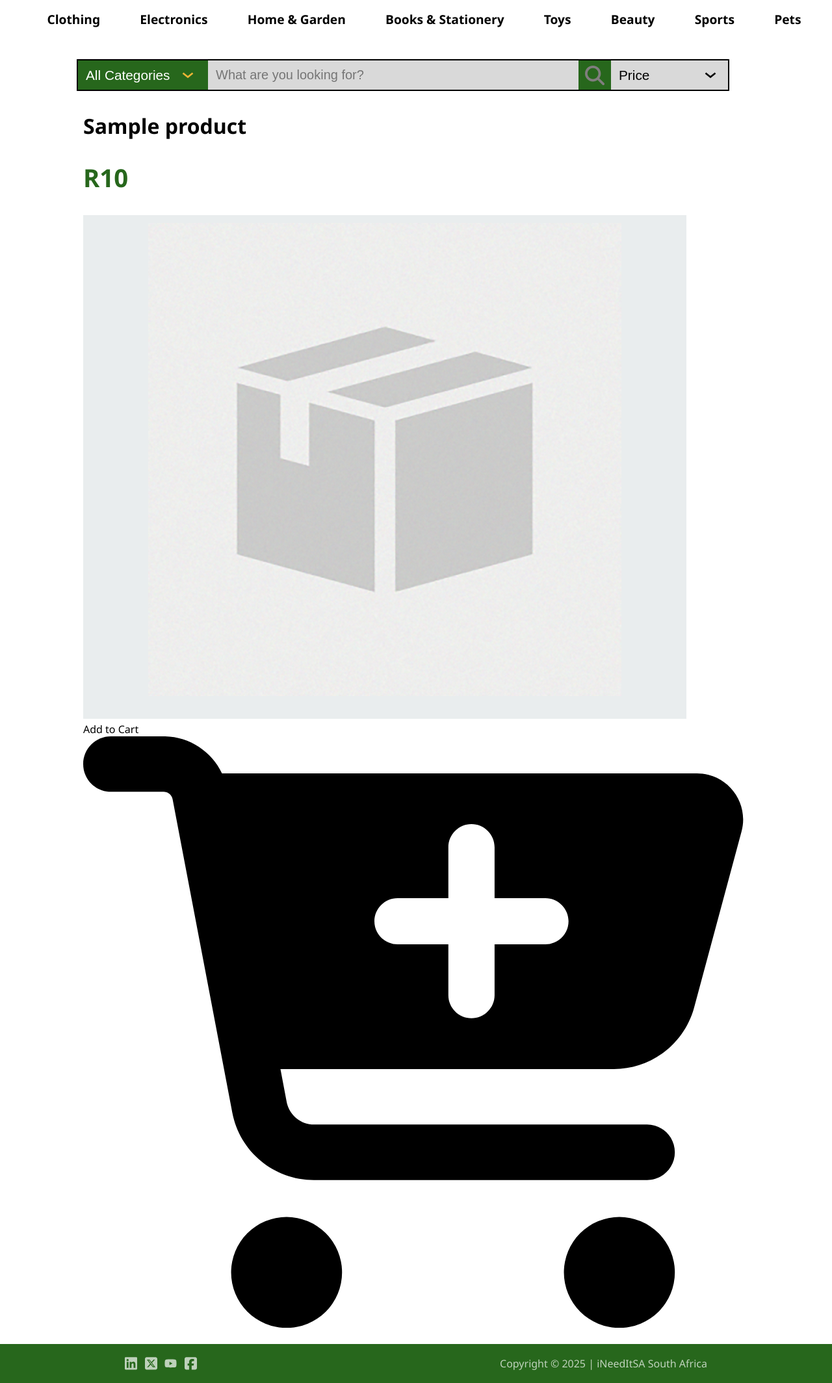
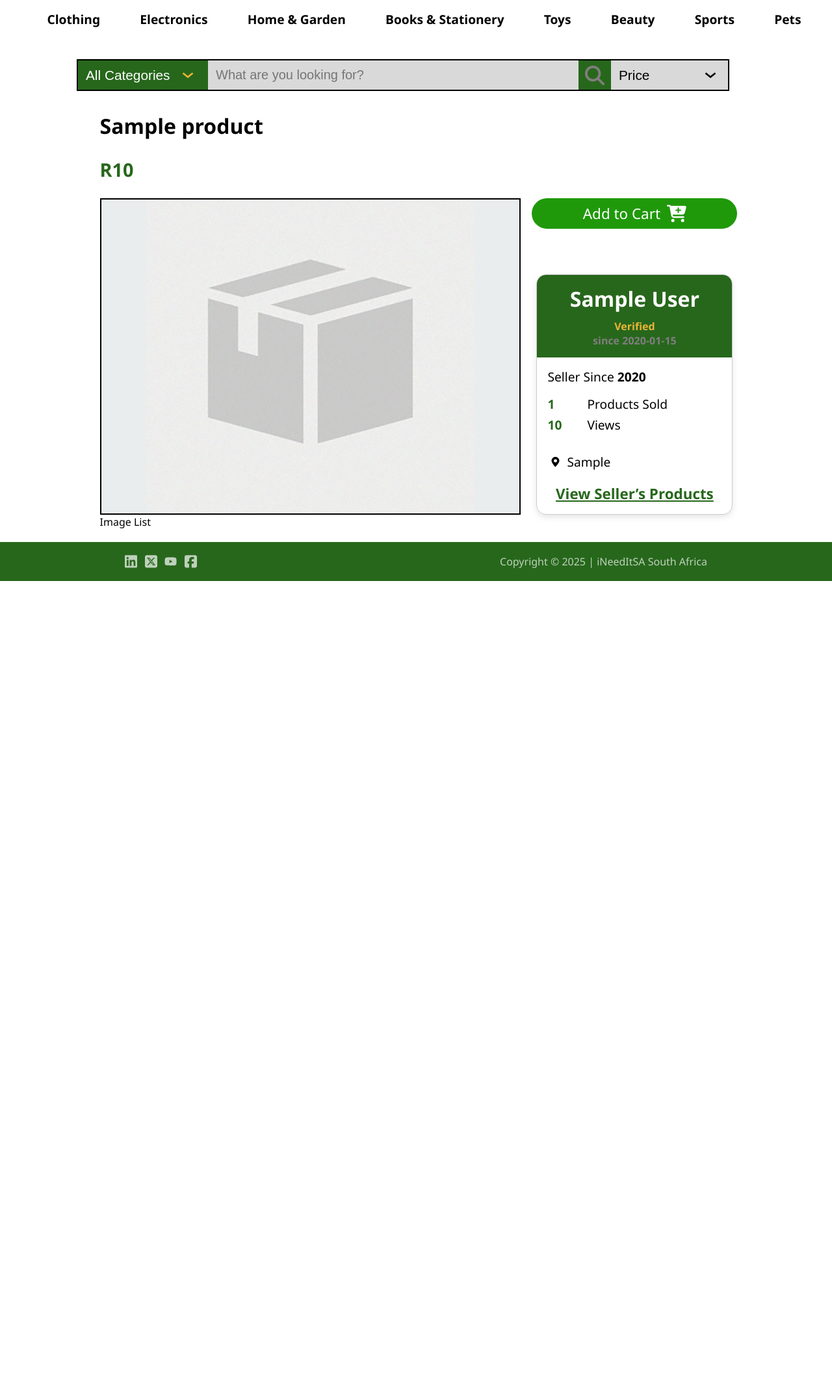
Before and after one commit to CalebRiordan/iNeedItSA, a PHP site: page /products/1 in a window 1280 px wide. Shown: the part 80-2208 px from the top of the page at 65% size. After the commit the page ends 974 px from the top, so only its background shows below. Run offline with PHP 8.4, Linux system fonts and the light colour scheme; tables that the repository leaves empty hold one stand-in row (values such as "Sample post"); data that the repository does not hold is empty.

Commit message:
Continue products/show.php and add seller card

```diff
--- a/app/Core/dtos/User/SellerProfileDTO.php
+++ b/app/Core/dtos/User/SellerProfileDTO.php
@@ -16,7 +16,7 @@ class SellerProfileDTO extends BaseDTO
         public bool $isVerified = false,
         public int $productsSold = 0,
         public int $views = 0,
-        public string $dateRegistered = "",
-        public string $dateVerified = "",
+        public ?string $dateRegistered = null,
+        public ?string $dateVerified = null,
     ) {}
 }
--- a/public/css/products/show.css
+++ b/public/css/products/show.css
@@ -1,8 +1,10 @@
-main{
+main {
     background-color: var(--background-colour);
 }
 
-.search-bar-area{
+/* Search bar */
+
+.search-bar-area {
     width: 100%;
     margin: 32px 0;
     transform: translateX(-20px);
@@ -10,12 +12,177 @@ main{
     z-index: 2;
 }
 
-.product-display{
-    margin: 20px 10%;
+.product-display {
+    margin: 20px 12%;
 }
 
-.heading .pricing{
-    margin-top: 26px;
-    font-size: 1.6em;
+/* Heading */
+
+.pricing .original-price {
+    text-decoration: underline .1em;
+    text-underline-offset: -.4em;
+    text-decoration-skip-ink: none;
+    text-decoration-thickness: 0.12em;
+    font-size: 0.9em;
+    color: rgb(70, 70, 70);
+    position: absolute;
+    top: -0.6em;
+    margin-bottom: 5px;
+}
+
+.heading .pricing {
+    position: relative;
+    width: auto;
+    height: 2em;
+    margin: 26px 0;
+    font-size: 1.2em;
     color: var(--primary-colour);
+    display: flex;
+    justify-items: left;
+    align-items: center;
+    gap: 1em;
 }
+
+.discount-badge {
+    padding: 2px 8px;
+    font-size: 1em;
+    font-weight: bold;
+    height: fit-content;
+    background-color: var(--highlight-colour);
+    color: var(--text-colour-light);
+    border: none;
+    border-radius: 5px;
+    font-style: italic;
+    transform: translateY(5px);
+}
+
+.discount-badge span {
+    position: relative;
+    top: -2px;
+}
+
+/* Images and Seller Card */
+
+.main-grid {
+    display: grid;
+    grid-template-columns: 1fr 300px;
+    grid-template-rows: auto auto;
+    column-gap: 3%;
+}
+
+.main-grid img {
+    width: 100%;
+    object-fit: cover;
+    border: 2px solid black;
+    aspect-ratio: 4 / 3;
+}
+
+.main-grid .col-right {
+    display: flex;
+    flex-direction: column;
+    justify-content: space-between;
+    align-items: center;
+}
+
+.main-grid .add-cart-btn {
+    width: 100%;
+    font-size: 1.4em;
+    color: var(--text-colour-light);
+    display: flex;
+    justify-content: center;
+    gap: 10px;
+    padding: 8px;
+    border-radius: 24px;
+}
+
+.main-grid .add-cart-btn svg {
+    width: 30px;
+    fill: var(--text-colour-light);
+}
+
+/* Seller Card */
+
+.seller-card {
+    width: 100%;
+    border: 1px solid #ccc;
+    border-radius: 15px;
+    overflow: hidden;
+    font-family: inherit;
+    box-shadow: 0 4px 10px rgba(0, 0, 0, 0.1);
+}
+
+.seller-card .header {
+    background-color: var(--primary-colour);
+    color: var(--text-colour-light);
+    padding: 15px;
+    text-align: center;
+}
+
+.seller-card .header h1 {
+    margin-top: 0;
+    margin-bottom: 10px;
+}
+
+.seller-card .header .verified {
+    font-size: 1em;
+    font-weight: bold;
+    color: var(--disabled-colour);
+}
+
+.seller-card .verified .tag {
+    color: var(--highlight-colour);
+}
+
+.seller-card .details {
+    padding: 16px;
+}
+
+.seller-card .details p {
+    margin: 0 0 15px 0;
+    font-size: 1.2em;
+}
+
+.seller-card .details .stat {
+    width: 75%;
+    color: var(--text-colour-dark);
+    font-size: 1.2em;
+    display: grid;
+    grid-template-columns: 1fr 140px;
+    margin: 5px 0;
+}
+
+.seller-card .details .stat-value {
+    color: var(--primary-colour);
+    font-weight: bold;
+}
+
+.seller-card .location {
+    display: flex;
+    align-items: center;
+    gap: 5px;
+    font-size: 1.2em;
+    margin: 30px 0 20px 0;
+}
+
+.seller-card .location svg {
+    width: 25px;
+    height: 16px;
+    fill: black;
+}
+
+.seller-card .seller-products-link {
+    width: 100%;
+    text-align: center;
+    margin-top: 12px;
+}
+
+.seller-card .seller-products-link a {
+    font-size: 1.4em;
+    color: var(--primary-colour);
+    text-decoration: underline;
+    font-weight: bold;
+}
+
+.seller-card .cta a:hover {
+    text-decoration: underline;
+}
--- a/views/products/show.view.php
+++ b/views/products/show.view.php
@@ -20,10 +20,17 @@ require base_path('views/partials/category-bar.php');
         <!-- Heading -->
         <div class="heading">
             <h1><?= htmlspecialchars($product->name) ?></h1>
+
             <div class="pricing">
-                <h2>R<?= number_format($product->price, 0) ?></h2>
+
                 <?php if ($product->discount > 0): ?>
-                    <span class="discount-badge"><b>-</b><?= $product->discount ?>%</span>
+                    <span class="original-price">R<?= number_format($product->price, 0) ?></span>
+                    <h2 class="price">
+                        R<?= number_format($product->price * ((100 - $product->discount) / 100), 0) ?>
+                    </h2>
+                    <div class="discount-badge"><span>-</span><?= $product->discount ?>%</div>
+                <?php else: ?>
+                    <h2 class="price">R<?= number_format($product->price, 0) ?></h2>
                 <?php endif; ?>
             </div>
         </div>
@@ -31,22 +38,58 @@ require base_path('views/partials/category-bar.php');
         <!-- Images & Seller Info -->
         <div class="main-grid">
             <img
-                class="col left"
                 src="<?= $product->displayImageUrl ? htmlspecialchars($product->displayImageUrl) : '/assets/images/product-placeholder.png' ?>"
                 alt="<?= htmlspecialchars($product->name) ?>" />
 
-            <div class="col right">
-                <div class="add-cart-btn">
-                    Add to Cart
+            <div class="col-right">
+                <a class="add-cart-btn salient">
+                    <span>Add to Cart</span>
                     <svg xmlns="http://www.w3.org/2000/svg" viewBox="0 0 576 512">
                         <path d="M0 24C0 10.7 10.7 0 24 0L69.5 0c22 0 41.5 12.8 50.6 32l411 0c26.3 0 45.5 25 38.6 50.4l-41 152.3c-8.5 31.4-37 53.3-69.5 53.3l-288.5 0 5.4 28.5c2.2 11.3 12.1 19.5 23.6 19.5L488 336c13.3 0 24 10.7 24 24s-10.7 24-24 24l-288.3 0c-34.6 0-64.3-24.6-70.7-58.5L77.4 54.5c-.7-3.8-4-6.5-7.9-6.5L24 48C10.7 48 0 37.3 0 24zM128 464a48 48 0 1 1 96 0 48 48 0 1 1 -96 0zm336-48a48 48 0 1 1 0 96 48 48 0 1 1 0-96zM252 160c0 11 9 20 20 20l44 0 0 44c0 11 9 20 20 20s20-9 20-20l0-44 44 0c11 0 20-9 20-20s-9-20-20-20l-44 0 0-44c0-11-9-20-20-20s-20 9-20 20l0 44-44 0c-11 0-20 9-20 20z" />
                     </svg>
-                </div>
+                </a>
 
                 <div class="seller-card">
+                    <div class="header">
+                        <h1><?= $product->seller->firstName . " " . $product->seller->lastName ?></h1>
+                        <?php if ($product->seller->sellerProfile->isVerified): ?>
+                            <div class="verified">
+                                <span class="tag">Verified</span><br>
+                                <span>since <?= $product->seller->sellerProfile->dateVerified ?? "" ?></span>
+                            </div>
+                        <?php else: ?>
+                            <div class="verified">
+                                <span>Not verified</span>
+                            </div>
+                        <?php endif; ?>
+                    </div>
 
+                    <div class="details">
+                        <p>Seller Since <strong><?= date('Y', strtotime($product->seller->sellerProfile->dateRegistered)) ?></strong></p>
+                        <span class="stat"><span class="stat-value"><?= $product->seller->sellerProfile->productsSold ?></span> Products Sold</span>
+                        <span class="stat"><span class="stat-value"><?= $product->seller->sellerProfile->views ?></span> Views</span>
+
+                        <div class="location">
+                            <svg xmlns="http://www.w3.org/2000/svg" viewBox="0 0 384 512">
+                                <path d="M192 0C86 0 0 86 0 192c0 77.4 106.1 215.6 167.4 284.5 9.6 10.9 26.7 10.9 36.3 0C277.9 407.6 384 269.4 384 192 384 86 298 0 192 0zm0 272c-44.2 0-80-35.8-80-80s35.8-80 80-80 80 35.8 80 80-35.8 80-80 80z" />
+                            </svg>
+                            <?= $product->seller->location ?>
+                        </div>
+
+                        <div class="seller-products-link">
+                            <a href="#">View Seller’s Products</a>
+                        </div>
+                    </div>
                 </div>
             </div>
+
+            <div class="image-list">
+                Image List
+            </div>
+
+            <div class="placeholder"></div>
+
+            <div class=""></div>
         </div>
     </div>
 </main>
```
